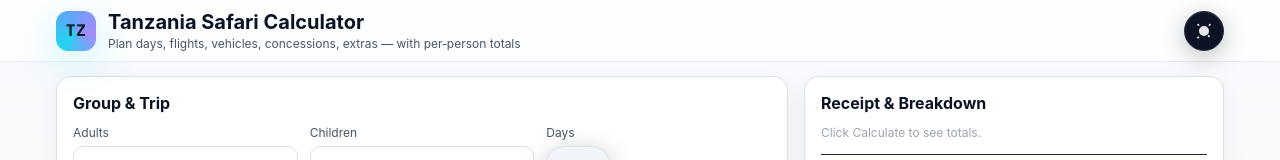
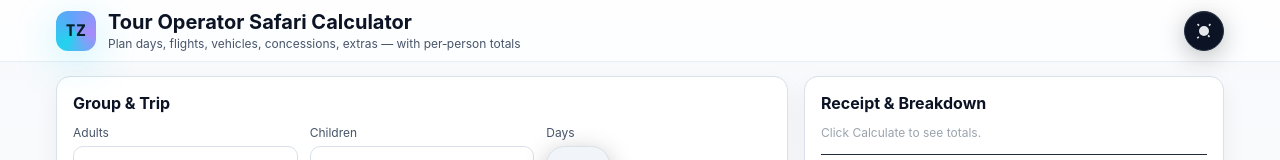
Before and after one commit to abnormal-yi/Safari-Caluculator, a plain HTML site: page index.html in a window 1280 px wide. Shown: the top 160 px of the page. Drawn offline with Linux system fonts and the light colour scheme.

Commit message:
i change name to tour opertor

```diff
--- a/index.html
+++ b/index.html
@@ -4,7 +4,7 @@
 <meta charset="utf-8">
 <meta name="viewport" content="width=device-width,initial-scale=1,viewport-fit=cover">
 <meta name="theme-color" content="#0f172a" id="metaThemeColor">
-<title>Tanzania Safari Calculator • TZ Safari</title>
+<title>Tour Operator • TZ Safari</title>
 <style>
 :root{
   --bg:#0f172a;--bg2:#111827;--ink:#e5e7eb;--muted:#9ca3af;--line:#1f2937;--card:#0b1220;
@@ -98,7 +98,7 @@ hr.sep{height:1px;border:0;background:#212b3c;margin:14px 0}
   <div class="header-inner">
     <div class="logo" aria-hidden="true">TZ</div>
     <div class="hgroup">
-      <h1>Tanzania Safari Calculator</h1>
+      <h1>Tour Operator Safari Calculator</h1>
       <div class="sub">Plan days, flights, vehicles, concessions, extras — with per‑person totals</div>
     </div>
     <button id="themeToggle" class="icon-btn" aria-label="Toggle theme" title="Toggle theme">
```
